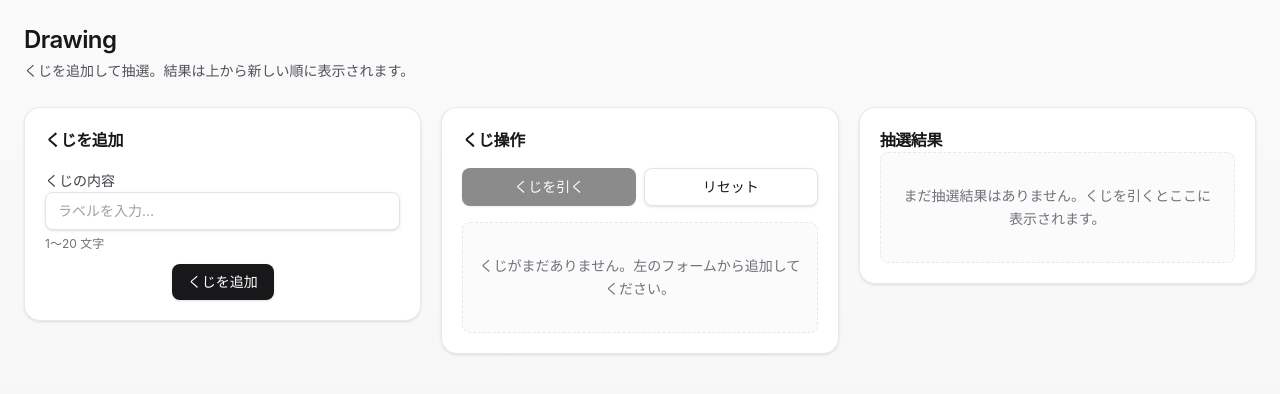
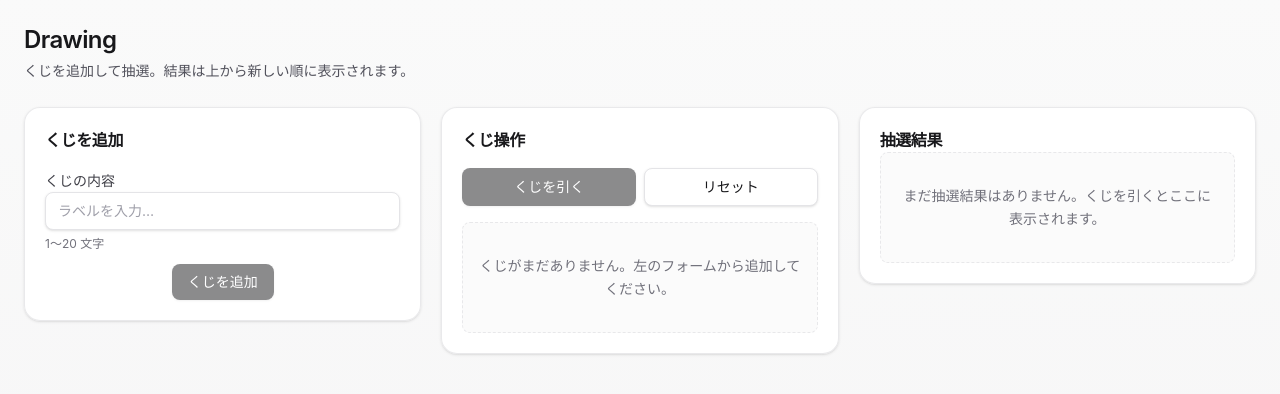
Before and after one commit to gnkm/drawing, a React (Vite) app: page / in a window 1280 px wide. Shown: the top 394 px of the page. Built offline with nearby package versions, Linux system fonts and the light colour scheme.

Commit message:
feat: 入力バリデーション追加

```diff
--- a/src/components/drawing/add-kuji-form.tsx
+++ b/src/components/drawing/add-kuji-form.tsx
@@ -1,15 +1,23 @@
+import { useState } from "react";
 import { buttonClassName, inputClassName } from "@/ui";
 
+const MAX_LENGTH = 20;
+
 export function AddKujiForm({ onAdd }: { onAdd: (label: string) => void }) {
+  const [inputValue, setInputValue] = useState("");
+  const trimmed = inputValue.trim();
+  const isEmpty = trimmed.length === 0;
+  const isTooLong = trimmed.length > MAX_LENGTH;
+  const canSubmit = !isEmpty && !isTooLong;
+
   return (
     <form
       className="space-y-3"
-      onSubmit={(event) => {
-        event.preventDefault();
-        const formData = new FormData(event.target as HTMLFormElement);
-        const label = formData.get("kuji-label") as string;
-        onAdd(label);
-        event.target.reset();
+      onSubmit={(e) => {
+        e.preventDefault();
+        if (!canSubmit) return;
+        onAdd(trimmed);
+        setInputValue("");
       }}
     >
       <div className="space-y-1.5">
@@ -23,16 +31,20 @@ export function AddKujiForm({ onAdd }: { onAdd: (label: string) => void }) {
           autoComplete="off"
           className={inputClassName}
           id="kuji-label"
-          maxLength={20}
+          maxLength={MAX_LENGTH}
           name="kuji-label"
           placeholder="ラベルを入力…"
           spellCheck={true}
           type="text"
+          value={inputValue}
+          onChange={(e) => setInputValue(e.target.value)}
         />
-        <p className="text-xs text-zinc-500 dark:text-zinc-400">1〜20 文字</p>
+        <p className="text-xs text-zinc-500 dark:text-zinc-400">
+          1〜{MAX_LENGTH} 文字
+        </p>
       </div>
       <div className="flex justify-center">
-        <button className={buttonClassName} type="submit">
+        <button className={buttonClassName} disabled={!canSubmit} type="submit">
           くじを追加
         </button>
       </div>
```
